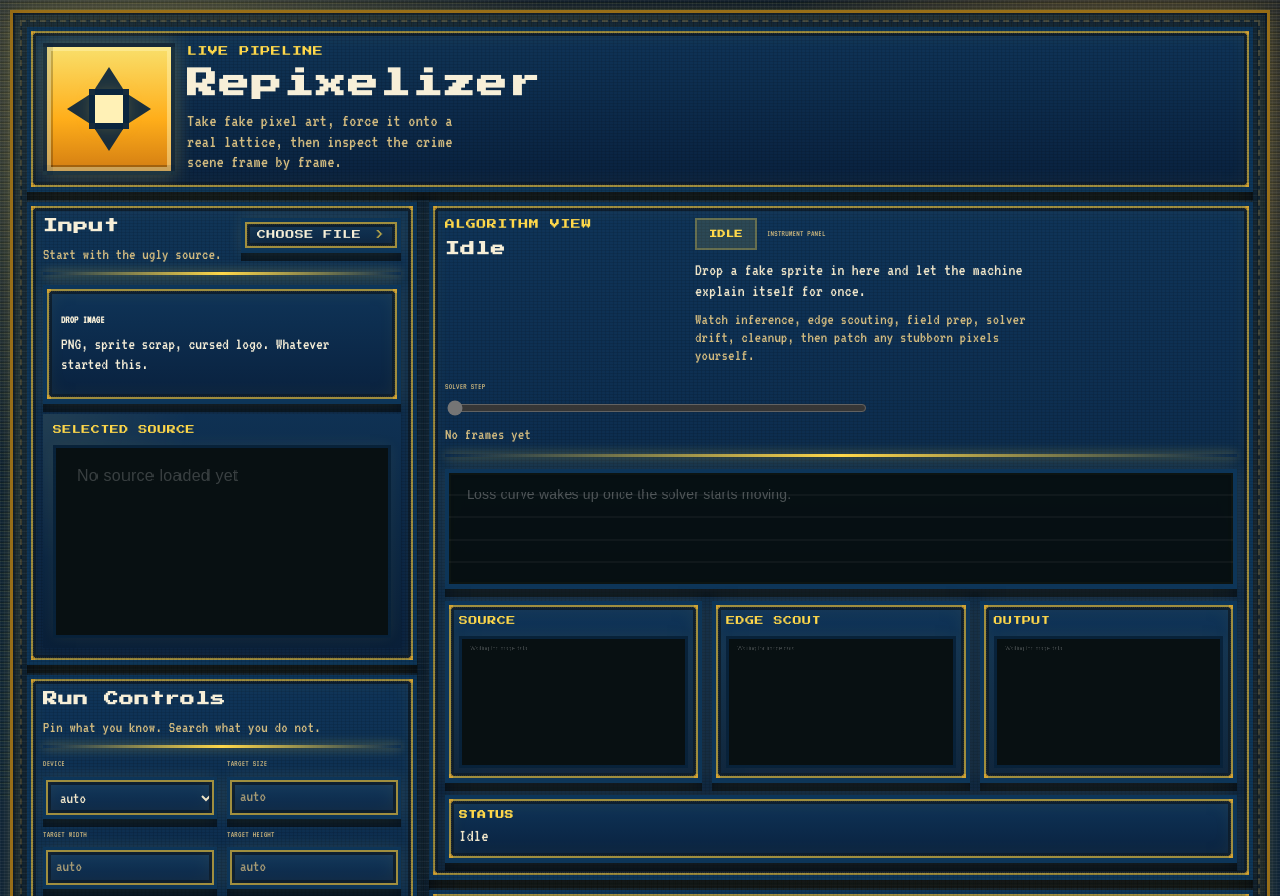
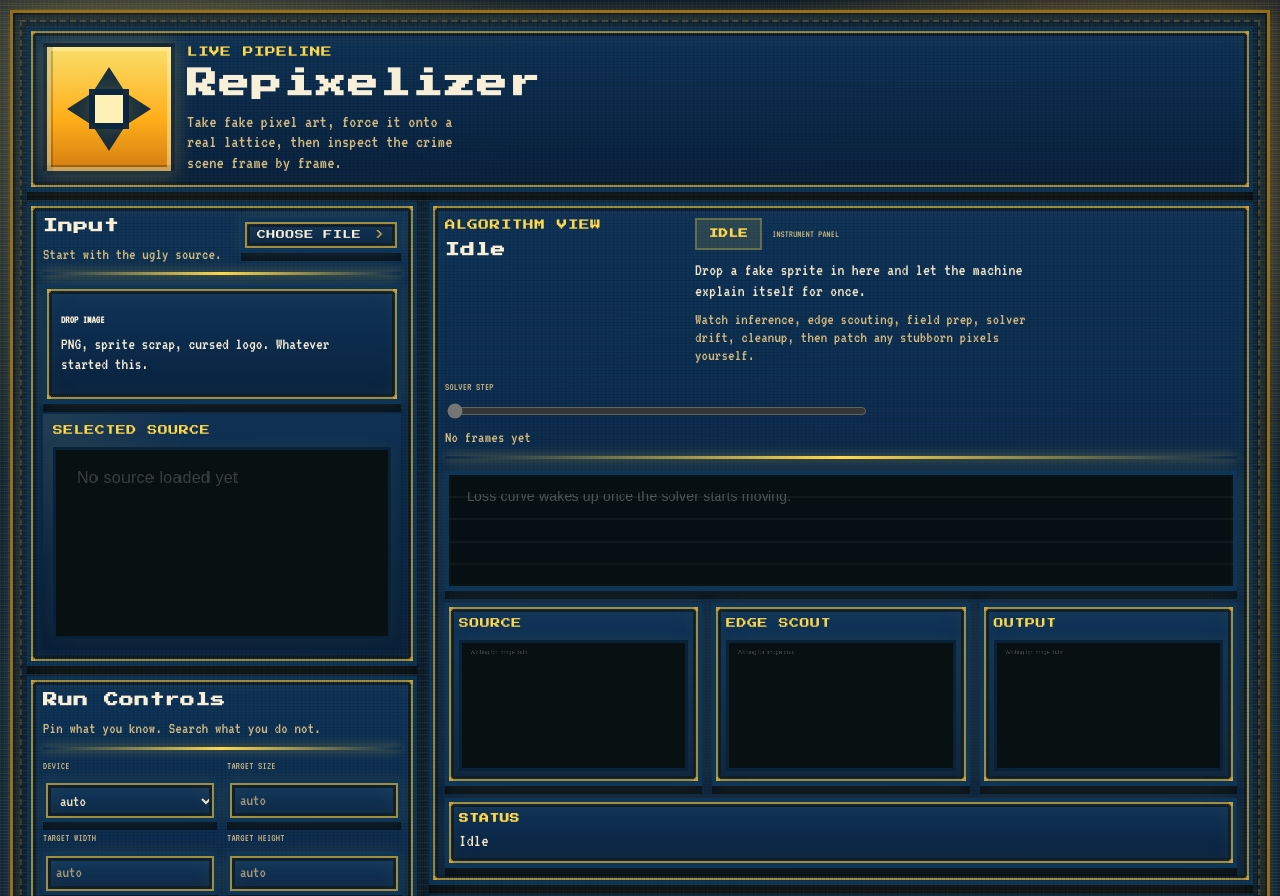
Before and after one commit to GameCult/repixelizer, a plain HTML site: page src/repixelizer/gui_static/index.html in a window 1280 px wide. Shown: the top 896 px of the page. Drawn offline with Linux system fonts and the light colour scheme.

Commit message:
Increase GUI label text size

```diff
--- a/src/repixelizer/gui_static/styles.css
+++ b/src/repixelizer/gui_static/styles.css
@@ -126,7 +126,7 @@ p {
 
 .eyebrow {
   margin: 0;
-  font-size: 0.62rem;
+  font-size: 0.66rem;
   color: var(--ui-accent);
   text-transform: uppercase;
 }
@@ -366,7 +366,7 @@ p {
   background: rgba(255, 216, 74, 0.12);
   border: 2px solid rgba(255, 216, 74, 0.28);
   text-transform: uppercase;
-  font-size: 0.5rem;
+  font-size: 0.58rem;
 }
 
 .status-text {
@@ -433,7 +433,7 @@ p {
 .field span,
 .scrubber label,
 .zoom-block label {
-  font-size: 0.54rem;
+  font-size: 0.66rem;
   text-transform: uppercase;
   color: var(--ui-text-muted);
 }
@@ -553,7 +553,7 @@ p {
 }
 
 .viewer-status-label {
-  font-size: 0.54rem;
+  font-size: 0.62rem;
   color: var(--ui-text-muted);
   text-transform: uppercase;
 }
@@ -602,7 +602,7 @@ p {
 }
 
 .viz-label {
-  font-size: 0.56rem;
+  font-size: 0.62rem;
   color: var(--ui-accent);
   text-transform: uppercase;
 }
@@ -653,7 +653,7 @@ p {
 .summary-card strong {
   display: block;
   margin-bottom: 5px;
-  font-size: 0.54rem;
+  font-size: 0.6rem;
   color: var(--ui-accent);
   text-transform: uppercase;
 }
```
